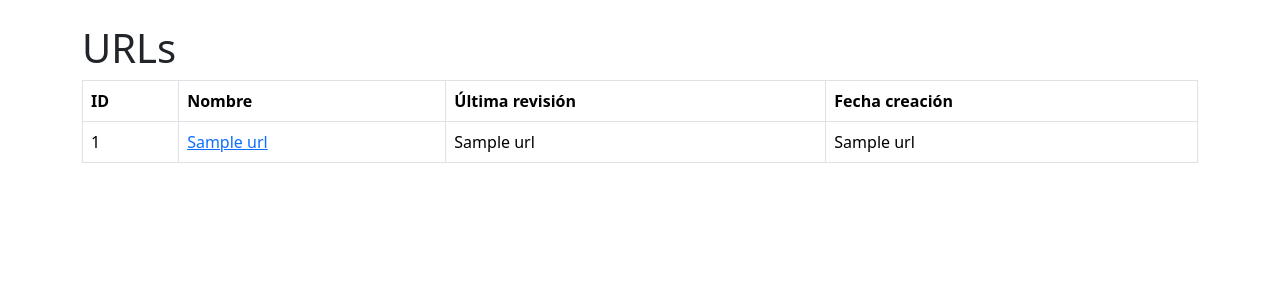
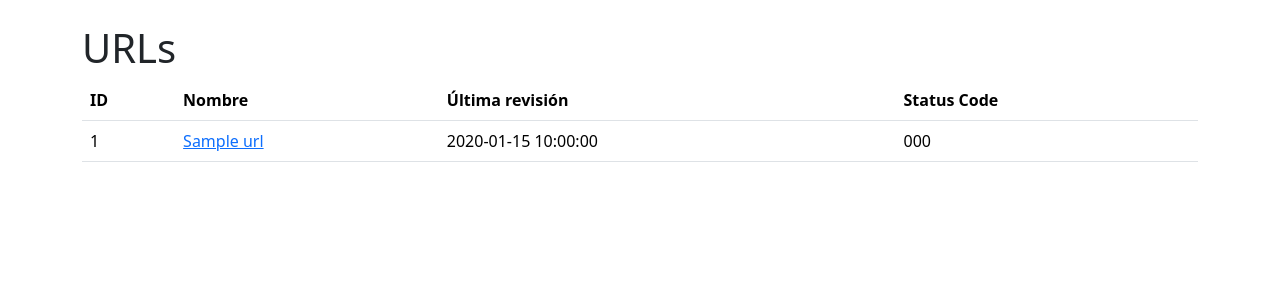
Before and after one commit to ByronDakFox/python-project-207, a Flask app: page /urls in a window 1280 px wide. Shown: the part 56-356 px from the top of the page. Run offline with Flask 3, Linux system fonts and the light colour scheme; a database or web service that is not in the repository returns one stand-in record (values such as "Sample title"); some libraries are stand-ins or nearby versions.

Commit message:
Update 2
Cambios de datos y codigo

```diff
--- a/page_analyzer/app.py
+++ b/page_analyzer/app.py
@@ -152,23 +152,25 @@ def urls():
     cur = conn.cursor()
 
     cur.execute(
-        '''
-        SELECT
-            urls.id,
-            urls.name,
-            MAX(url_checks.created_at) AS last_check,
-            urls.created_at
-
-        FROM urls
-
-        LEFT JOIN url_checks
-            ON urls.id = url_checks.url_id
-
-        GROUP BY urls.id
-
-        ORDER BY urls.id DESC
-        '''
-    )
+    '''
+    SELECT
+        urls.id,
+        urls.name,
+        url_checks.status_code,
+        url_checks.created_at
+    FROM urls
+    LEFT JOIN (
+        SELECT DISTINCT ON (url_id)
+            url_id,
+            status_code,
+            created_at
+        FROM url_checks
+        ORDER BY url_id, created_at DESC
+    ) AS url_checks
+        ON urls.id = url_checks.url_id
+    ORDER BY urls.id DESC
+    '''
+)
 
     urls_list = cur.fetchall()
 
--- a/page_analyzer/templates/urls.html
+++ b/page_analyzer/templates/urls.html
@@ -1,54 +1,32 @@
-{% extends 'base.html' %}
-
-{% block content %}
+{% extends 'base.html' %} {% block content %}
 
 <h1>URLs</h1>
 
-<table
-    class="table table-bordered"
-    data-test="urls">
-
+<table class="table" data-test="urls">
   <thead>
-
     <tr>
-
       <th>ID</th>
       <th>Nombre</th>
       <th>Última revisión</th>
-            <th>Fecha creación</th>
-
+      <th>Status Code</th>
     </tr>
-
   </thead>
 
   <tbody>
-
     {% for url in urls %}
-
     <tr>
-
       <td>{{ url[0] }}</td>
 
       <td>
-                <a href="{{ url_for('show_url', id=url[0]) }}">
-                    {{ url[1] }}
-                </a>
+        <a href="{{ url_for('show_url', id=url[0]) }}"> {{ url[1] }} </a>
       </td>
 
-            <td>
-                {{ url[2] or '' }}
-            </td>
+      <td>{{ url[3] or '' }}</td>
 
-            <td>
-                {{ url[3] }}
-            </td>
-
+      <td>{{ url[2] or '' }}</td>
     </tr>
-
     {% endfor %}
-
   </tbody>
-
 </table>
 
 {% endblock %}
```
Lines whose indentation alone changed are shown as unchanged.
